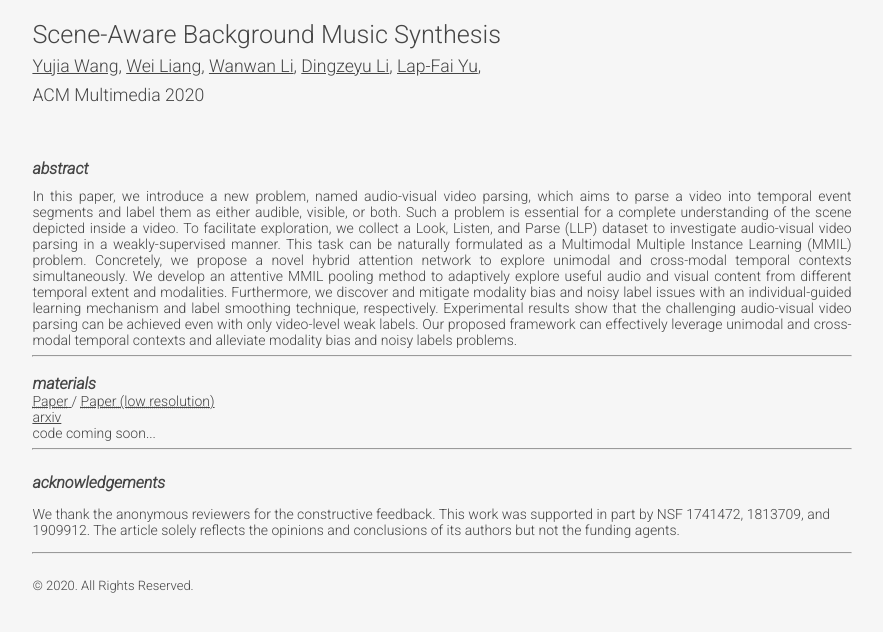
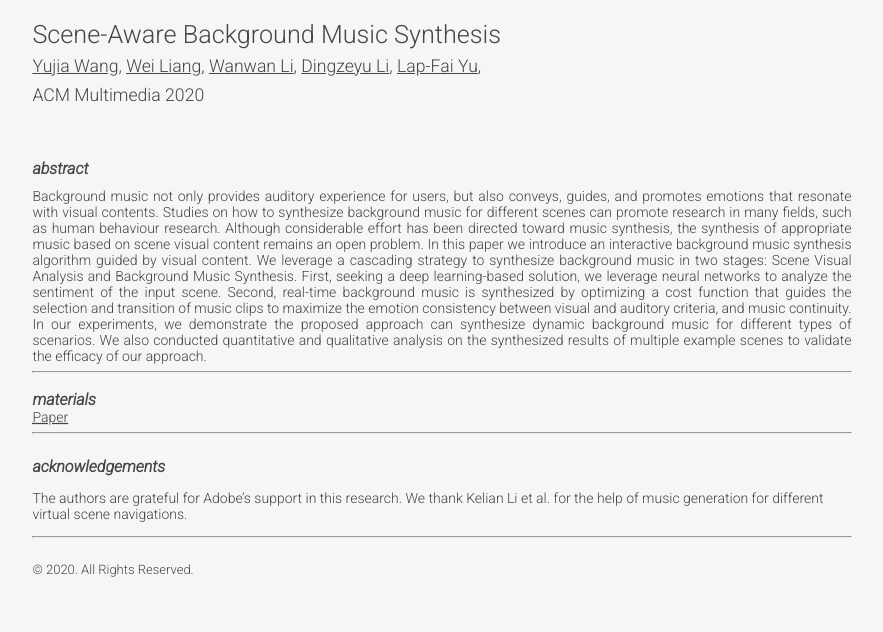
Before and after one commit to dingzeyuli/scene-aware-background-music-synthesis-acm-multimedia-2020, a plain HTML site: page index.html in a window 1280 px wide. Shown: the whole page, without its empty margins (198-1081 px from the left). Drawn offline with Linux system fonts and the light colour scheme.

Commit message:
paper file

```diff
--- a/index.html
+++ b/index.html
@@ -66,86 +66,26 @@
 
   <br><i><b>abstract</b></i><br>
   <div id="abstract">
-    In this paper, we introduce a new problem, named audio-visual video parsing, which aims to parse a video into temporal event segments and label them as either audible, visible, or both. Such a problem is essential for a complete understanding of the scene depicted inside a video. To facilitate exploration, we collect a Look, Listen, and Parse (LLP) dataset to investigate audio-visual video parsing in a weakly-supervised manner. This task can be naturally formulated as a Multimodal Multiple Instance Learning (MMIL) problem. Concretely, we propose a novel hybrid attention network to explore unimodal and cross-modal temporal contexts simultaneously. We develop an attentive MMIL pooling method to adaptively explore useful audio and visual content from different temporal extent and modalities. Furthermore, we discover and mitigate modality bias and noisy label issues with an individual-guided learning mechanism and label smoothing technique, respectively. Experimental results show that the challenging audio-visual video parsing can be achieved even with only video-level weak labels. Our proposed framework can effectively leverage unimodal and cross-modal temporal contexts and alleviate modality bias and noisy labels problems.
+    Background music not only provides auditory experience for users, but also conveys, guides, and promotes emotions that resonate with visual contents. Studies on how to synthesize background music for different scenes can promote research in many fields, such as human behaviour research. Although considerable effort has been directed toward music synthesis, the synthesis of appropriate music based on scene visual content remains an open problem.
+
+In this paper we introduce an interactive background music synthesis algorithm guided by visual content. We leverage a cascading strategy to synthesize background music in two stages: Scene Visual Analysis and Background Music Synthesis. First, seeking a deep learning-based solution, we leverage neural networks to analyze the sentiment of the input scene. Second, real-time background music is synthesized by optimizing a cost function that guides the selection and transition of music clips to maximize the emotion consistency between visual and auditory criteria, and music continuity. In our experiments, we demonstrate the proposed approach can synthesize dynamic background music for different types of scenarios. We also conducted quantitative and qualitative analysis on the synthesized results of multiple example scenes to validate the efficacy of our approach.
   </div>
   <hr>
 
   <div id="downloads_list">
   <i><b>materials</b></i>
   <br>
-  <a href="./files/unified-multisensory-perception-eccv-2020-tian-et-al.pdf"><abbr title="2MB original resolution">Paper</abbr> </a>   /
-  <a href="./files/unified-multisensory-perception-eccv-2020-tian-et-al-compressed.pdf"><abbr title="700KB low resolution for slow internet connection">Paper (low resolution)</abbr></a>  <br>
-  <a href="https://arxiv.org/abs/2007.10558">arxiv</a> <br>
-  code coming soon...
-  <!--
-  <br>
-  Source Code: <a href="https://github.com/dingzeyuli/AirCode">Github</a>
-  <br>
-  <a href="https://youtu.be/rPeGpjGHk4Y">Youtube</a> <span id="bilibili"></span> /
-  <a href="./aircode-uist-2017-li-et-al.mp4">Video (100MB)</a>
-  <br>
-  Slides:
-  <a href="./aircode-uist-2017-slides.key.zip"><abbr title="">keynote (100MB)</abbr></a>  /
-  <a href="./aircode-uist-2017-slides.pdf"><abbr title="">pdf (30MB)</abbr></a> /
-  <a href="./slides/" target="_blank"><abbr title="">html viewer</abbr></a>
-  <br>
-  Conference Presentation:
-  <a href="https://youtu.be/Ootu7GP2boY">Youtube</a>
-  <br>
-  Models:
-  <a href="http://www.thingiverse.com/thing:2618319">Triangle Drawer</a> /
-  <a href="http://www.thingiverse.com/thing:2618369">Mug</a> /
-  <a href="http://www.thingiverse.com/thing:2618338">Statue</a>
-
-  <br>
-  <br>
-
-  <i><b> external resources</b> </i><br>
-
-  <a href="http://vision.gel.ulaval.ca/~jouellet/code/DualEllipse/de.html">Ellipse Detector</a><br>
-  <a href="http://www1.cs.columbia.edu/CAVE/publications/pdfs/Krishnan_TOG06.pdf">Local and Global Component Separation</a><br>
-  <br>
-
-  <hr>
-  <i><b> equipment</b> </i><br>
-  <a href="https://www.universal-robots.com/products/ur5-robot/">UR5 Robot</a><br>
-  <a href="http://www.stratasys.com/3d-printers/objet-eden-260vs">Objet Eden 260VS Printer</a><br>
-  <a href="https://www.amazon.com/Mitsubishi-PK20-PocketProjector/dp/B000I28EGC">Mitsubishi PK20 Projector</a><br>
-  <a href="https://www.ptgrey.com/grasshopper3-32-mp-mono-usb3-vision-sony-pregius-imx252">PointGrey GrassHopper3 Monochrome Camera</a><br>
-  Fujinon lenses: <a href="http://www.fujifilmusa.com/products/optical_devices/machine-vision/2-3-5/hf25sa-1/">25mm</a> /
-  <a href="http://www.fujifilmusa.com/products/optical_devices/machine-vision/2-3-5/hf50sa-1/">50mm</a> <br>
-  <br>
-
-  </div>
-  -->
-
+  <a href="./files/scene-aware-background-music-synthesis-acm-multimedia-2020-wang-et-al.pdf"><abbr title="2MB original resolution">Paper</abbr> </a>
     <hr>
   <br>
 
   <i><b>acknowledgements</b></i><br>
   <p>
-  We thank the anonymous reviewers for the constructive
-feedback. This work was supported in part by NSF 1741472, 1813709, and
-1909912. The article solely reflects the opinions and conclusions of its authors
-but not the funding agents.
+    The authors are grateful for Adobe’s support in this research. We thank Kelian Li et al. for the help of music generation for different virtual scene navigations.
   </p>
 
   <hr>
   <br>
-<!--
-  <i><b> bibtex citation </b></i><br>
-  <font size=-1>
-  <pre>
-@inproceedings{Li:2017:aircode,
-  title={AirCode: Unobtrusive Physical Tags for Digital Fabrication},
-  author={Li, Dingzeyu and Nair, Avinash S. and Nayar, Shree K. and Zheng, Changxi},
-  booktitle = {Proceedings of ACM Symposium on User Interface Software \& Technology},
-  year={2017},
-}
-  </pre>
-  </font>
-  <hr>
-  -->
 
   <div id="footer">
     <script type="text/javascript" src="./files/copyright.js"></script>
```
